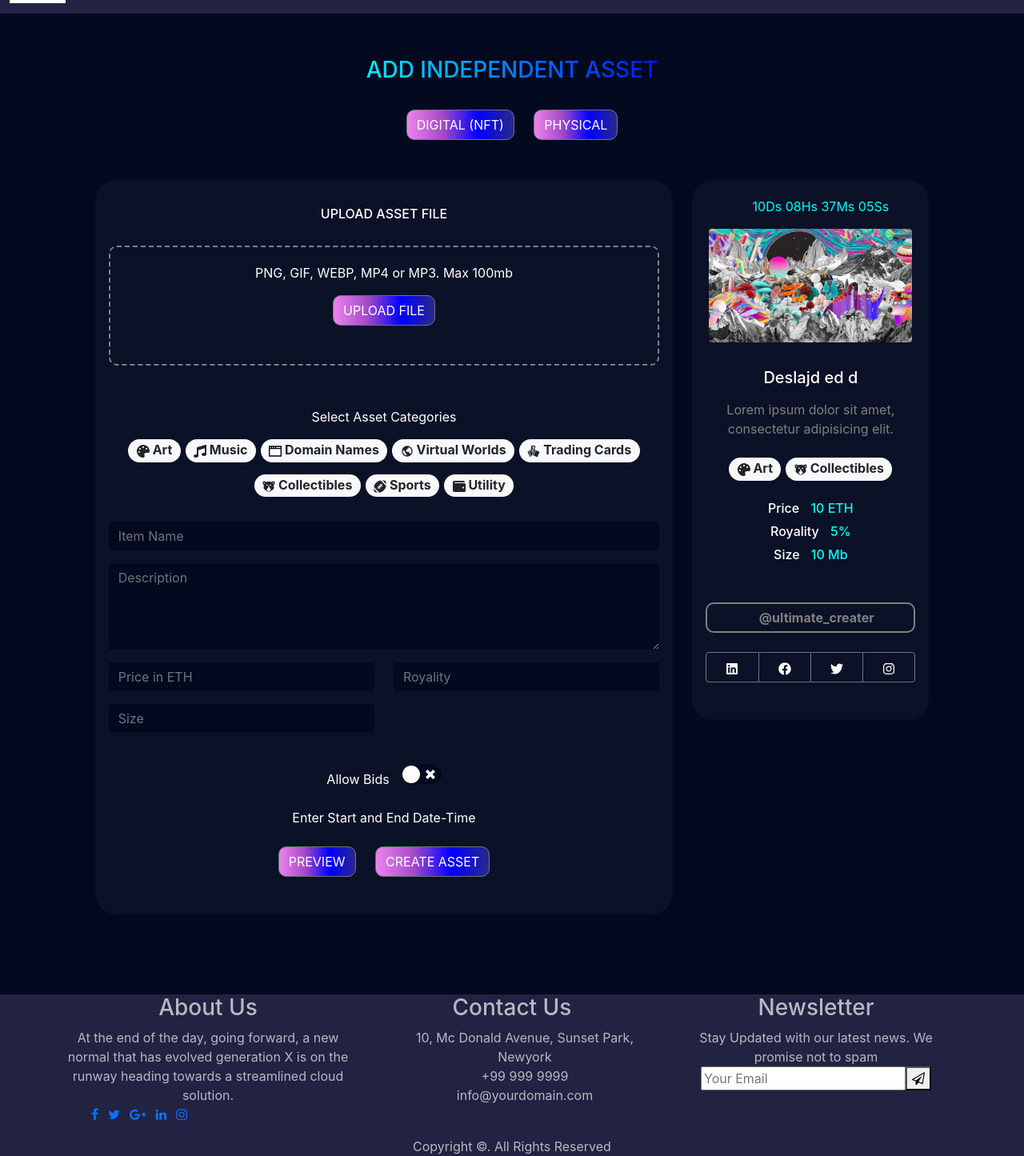
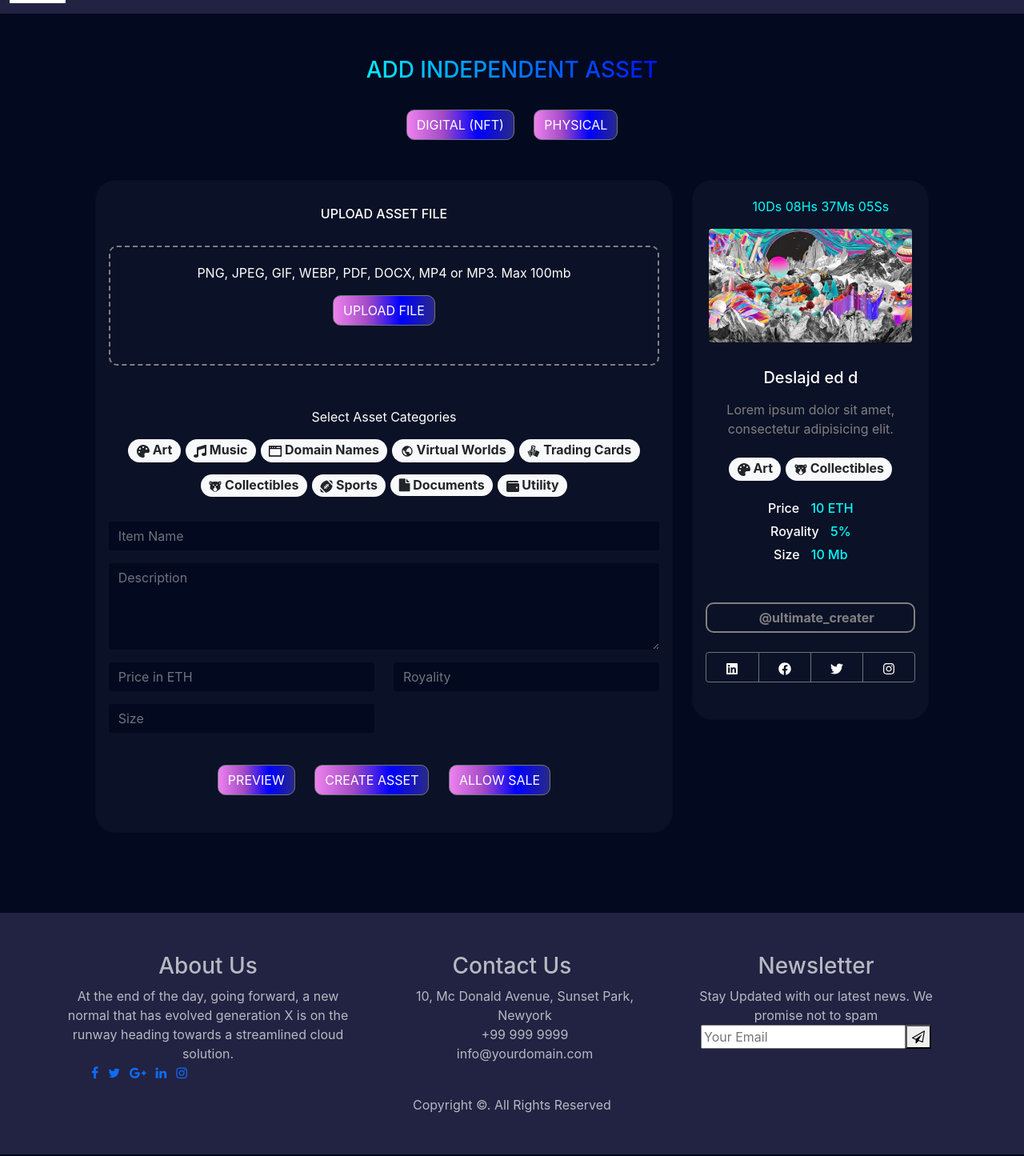
Before and after one commit to Encheres/Encheres_Frontend, a React (Create React App) app: page /create/Independent-Item in a window 1280 px wide. Shown: the part 79-1524 px from the top of the page at 80% size. Built offline with nearby package versions, Linux system fonts and the light colour scheme.

Commit message:
Improved footer and enhanced create item

```diff
--- a/src/Components/Create/NewItem.js
+++ b/src/Components/Create/NewItem.js
@@ -23,6 +23,7 @@ class NewItem extends Component {
         this.state={
             username: 'ultimate_creater',
             copied: 'false',
+            onSale: false,
             bids: false,
             startDateTime: new Date(),
             endDateTime: new Date()
@@ -75,7 +76,7 @@ class NewItem extends Component {
                             </CardSubtitle>
                             <div className='new-item-dropbox'>
                                 <CardText className='new-item-card-text'>
-                                    PNG, GIF, WEBP, MP4 or MP3. Max 100mb
+                                    PNG, JPEG, GIF, WEBP, PDF, DOCX, MP4 or MP3. Max 100mb
                                 </CardText>
                                 <div className='new-item-card-button-div'>
                                 <Button className='new-item-card-button'>
@@ -109,6 +110,9 @@ class NewItem extends Component {
                                     </Badge>
                                     <Badge className='new-item-badge' pill bg="light" text="dark">
                                         <span><FaFootballBall/></span> Sports
+                                    </Badge>
+                                    <Badge className='new-item-badge' pill bg="light" text="dark">
+                                        <span className='fa fa-file'/> Documents
                                     </Badge>
                                     <Badge className='new-item-badge' pill bg="light" text="dark">
                                         <span><FaWallet/></span> Utility
@@ -171,6 +175,10 @@ class NewItem extends Component {
                                             placeholder="Size" />
                                     </Form.Group>
                                     </div>
+                                    </div>
+                                    {
+                                        this.state.onSale ?
+                                        <div>
                                             <div className='mt-4'>
                                             <span className='new-item-switch-label'>
                                                 Allow Bids
@@ -184,19 +192,30 @@ class NewItem extends Component {
                                                 onColor='#00CAFF'
                                                 />
                                             </div>
-                                    </div>
                                             <div className='mt-4 mb-4'>
                                             <span className='new-item-date-time-label'>
                                                 Enter Start and End Date-Time
                                             </span>
                                             </div>
-                                    <div className='new-item-card-button-div'>
+                                        </div>
+                                        :
+                                        <div></div>
+                                    }
+                                    <div className='mt-4 new-item-card-button-div'>
                                         <Button className='new-item-card-button'>
                                             PREVIEW
                                         </Button>
                                         {" "}
                                         <Button className='new-item-card-button'>
                                             CREATE ASSET
+                                        </Button>
+                                        {" "}
+                                        <Button className='new-item-card-button'
+                                                onClick={() => this.setState({
+                                                    onSale: !this.state.onSale
+                                                })}
+                                        >
+                                            ALLOW SALE
                                         </Button>
                                     </div>
                                 </Form>
--- a/src/Components/Footer/Footer.js
+++ b/src/Components/Footer/Footer.js
@@ -8,6 +8,8 @@ function Footer(props) {
       style={{
         color: '#ffffffad',
         backgroundColor: 'rgb(34, 34, 66)',
+        paddingTop: 50,
+        paddingBottom: 50
       }}
     >
       <div
@@ -27,7 +29,7 @@ function Footer(props) {
                   </div>
                   <ul
                     className="social-links"
-                    style={{ listStyle: 'none', display: 'flex' }}
+                    style={{ listStyle: 'none', display: 'flex'}}
                   >
                     <li style={{ marginRight: '12px' }}>
                       <a href="#">
```
Lines whose indentation alone changed are shown as unchanged.
